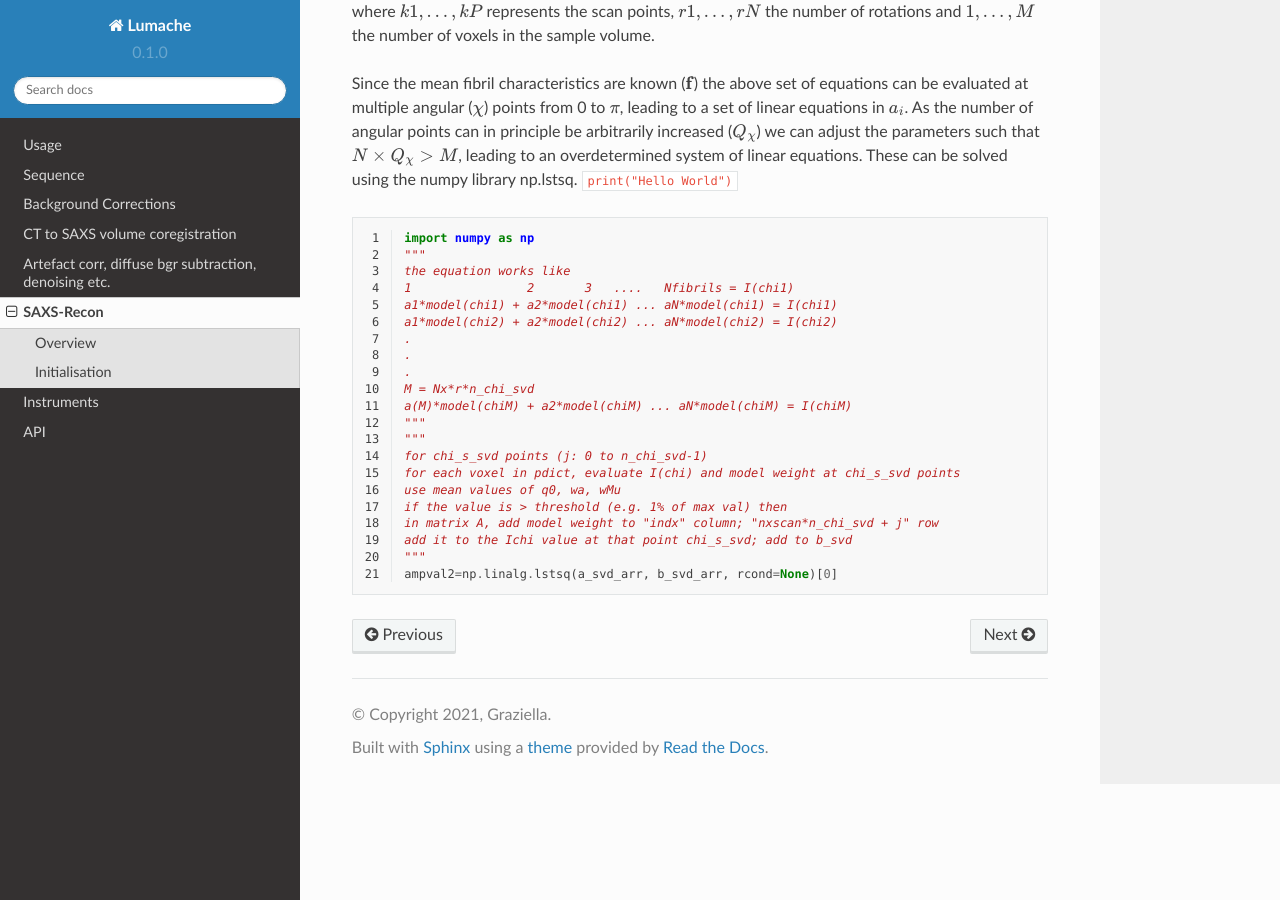
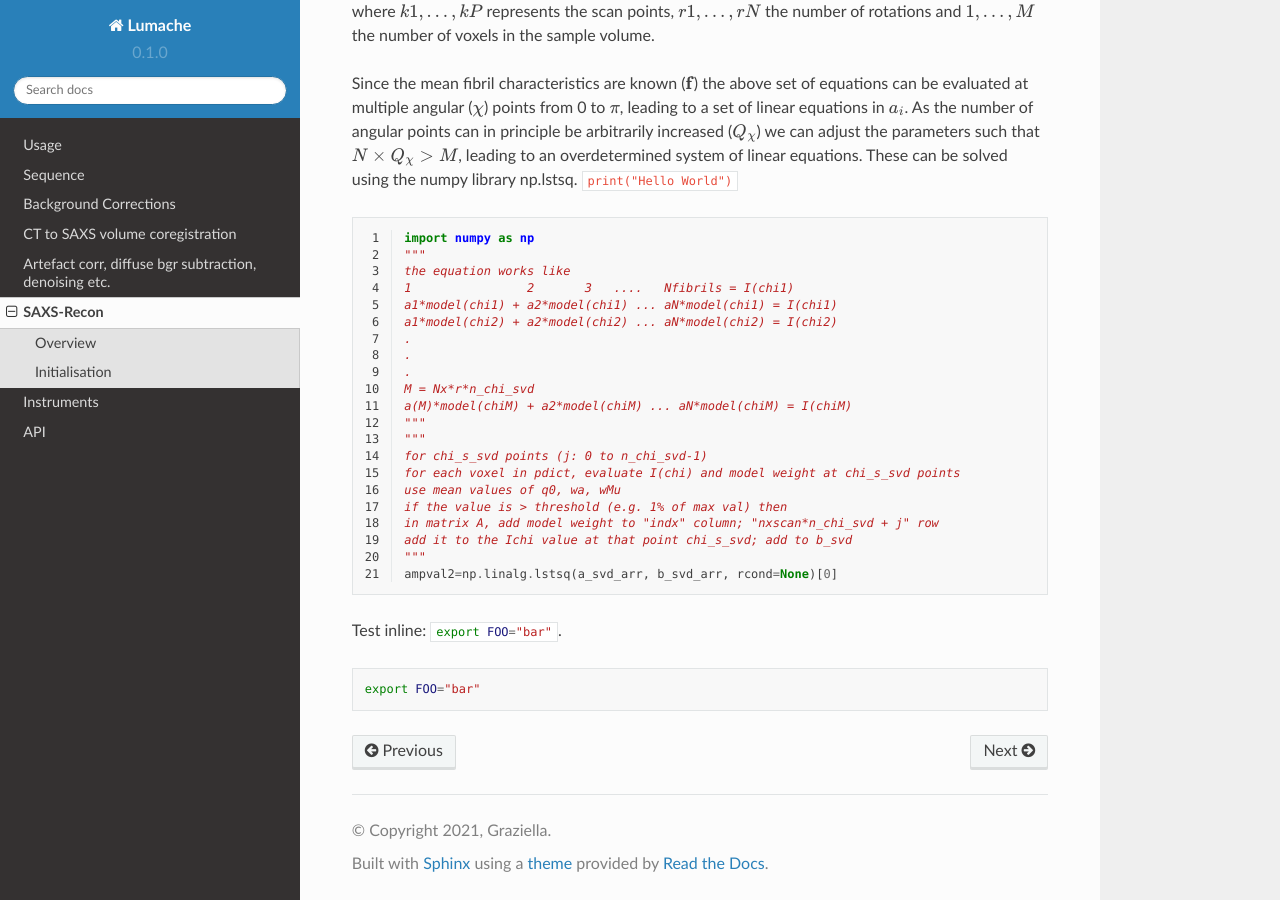
Before and after one commit to himadri111/saxs-docs-tutorial, a Sphinx documentation site: the page built from docs/source/saxsrecon.rst, in a window 1280 px wide and 900 px high, scrolled down 813 px. Built offline with Sphinx 7.4.7 and the Read the Docs theme 2.0.0, drawn with Linux system fonts in a browser that asks for light colours; cross-references to code outside the pages are shown as plain code.

Commit message:
Update saxsrecon.rst

```diff
--- a/docs/source/saxsrecon.rst
+++ b/docs/source/saxsrecon.rst
@@ -55,3 +55,12 @@ Since the mean fibril characteristics are known (:math:`\bf{f}`) the above set o
    add it to the Ichi value at that point chi_s_svd; add to b_svd
    """
    ampval2=np.linalg.lstsq(a_svd_arr, b_svd_arr, rcond=None)[0]
+
+.. role:: bash(code)
+   :language: bash
+
+Test inline: :bash:`export FOO="bar"`.
+
+.. code-block:: bash
+
+    export FOO="bar"
```
